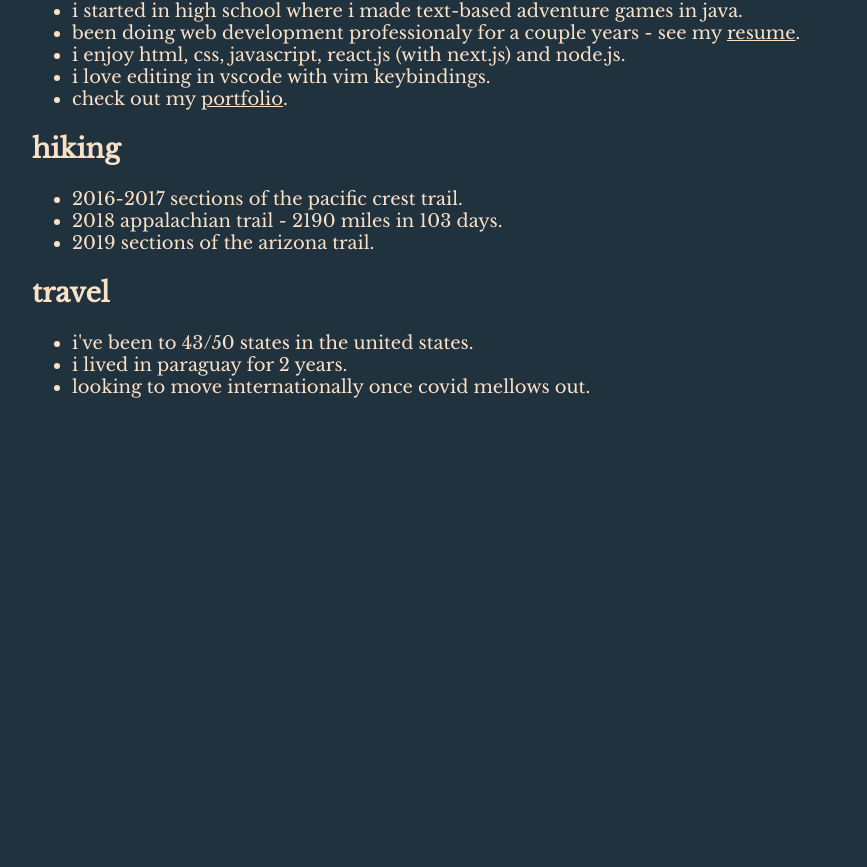
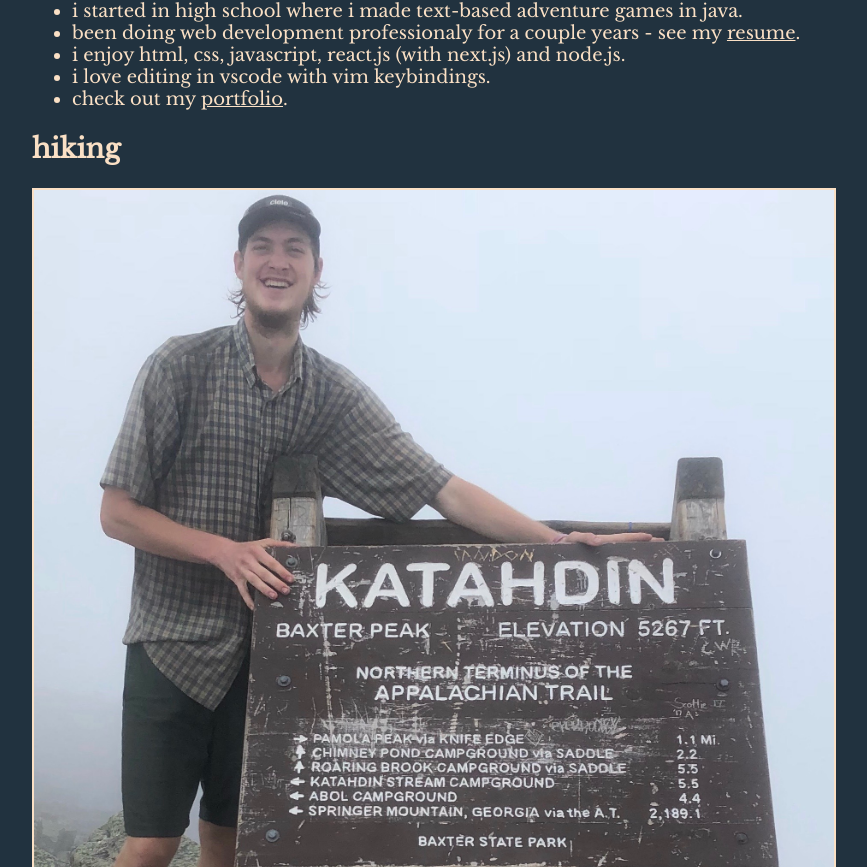
Before and after one commit to jdshaeffer/jdshaeffer.com, a Next.js app: page /about in a window 1280 px wide. Shown: the part 1033-1900 px from the top of the page, without its empty margins (208-1075 px from the left). Before the commit the page ends 1449 px from the top, so only its background shows below. Built offline with nearby package versions, Linux system fonts and the light colour scheme.

Commit message:
another image in about

```diff
--- a/pages/about.js
+++ b/pages/about.js
@@ -32,6 +32,10 @@ const aboutContent = (
 				<li>check out my <ContentLinkText href='/portfolio' name='portfolio' />.</li>
 			</ul>
 			<h2>hiking</h2>
+			<Img
+				src='/katahdin.JPG'
+				alt='summit of mt katahdin'
+			/>
 			<ul>
 				<li>2016-2017 sections of the pacific crest trail.</li>
 				<li>2018 appalachian trail - 2190 miles in 103 days.</li>
```
Also changed, not shown: public/katahdin.JPG (added).
